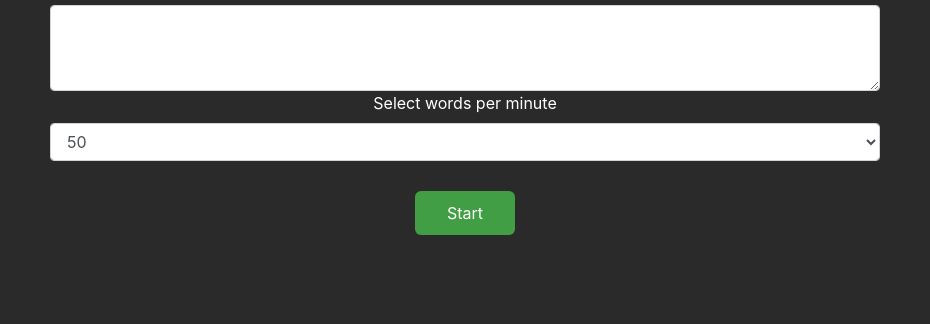
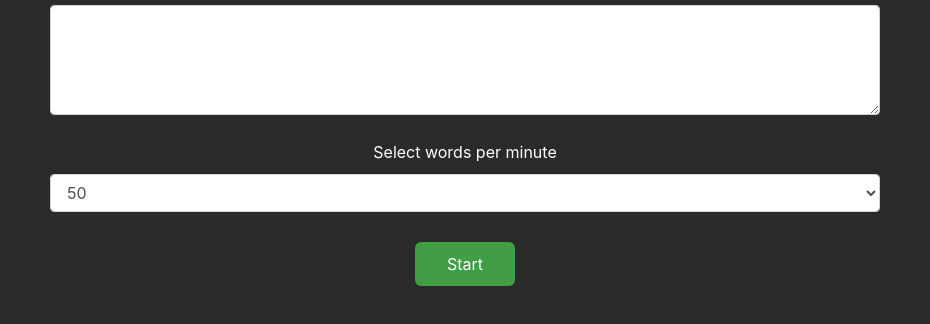
Before and after one commit to virejdasani/RapidRead, an Electron app: page index.html in a window 930 px wide. Shown: the part 144-468 px from the top of the page. Drawn offline with nearby package versions, Linux system fonts and the light colour scheme.

Commit message:
Made everything look better

```diff
--- a/index.html
+++ b/index.html
@@ -19,7 +19,7 @@
 
             <!-- Text input -->
             <!-- <input class="inputBox" id="textInput" type="text" placeholder="Enter text you want to ReadKwik here" required=""> -->
-            <textarea class="form-control" id="textInput" rows="3"></textarea>
+            <textarea class="form-control" id="textInput" rows="4"></textarea>
 
             <!-- WPM input options -->
             <label id="wpmLabel" for="wpmInput">Select words per minute</label>
--- a/styles.css
+++ b/styles.css
@@ -26,6 +26,11 @@ body,
     font-size: xx-large;
 }
 
+#wpmLabel {
+    margin: 10px;
+    margin-top: 25px;
+}
+
 #startButton {
     background-color: #419e44;
     border: none;
```
